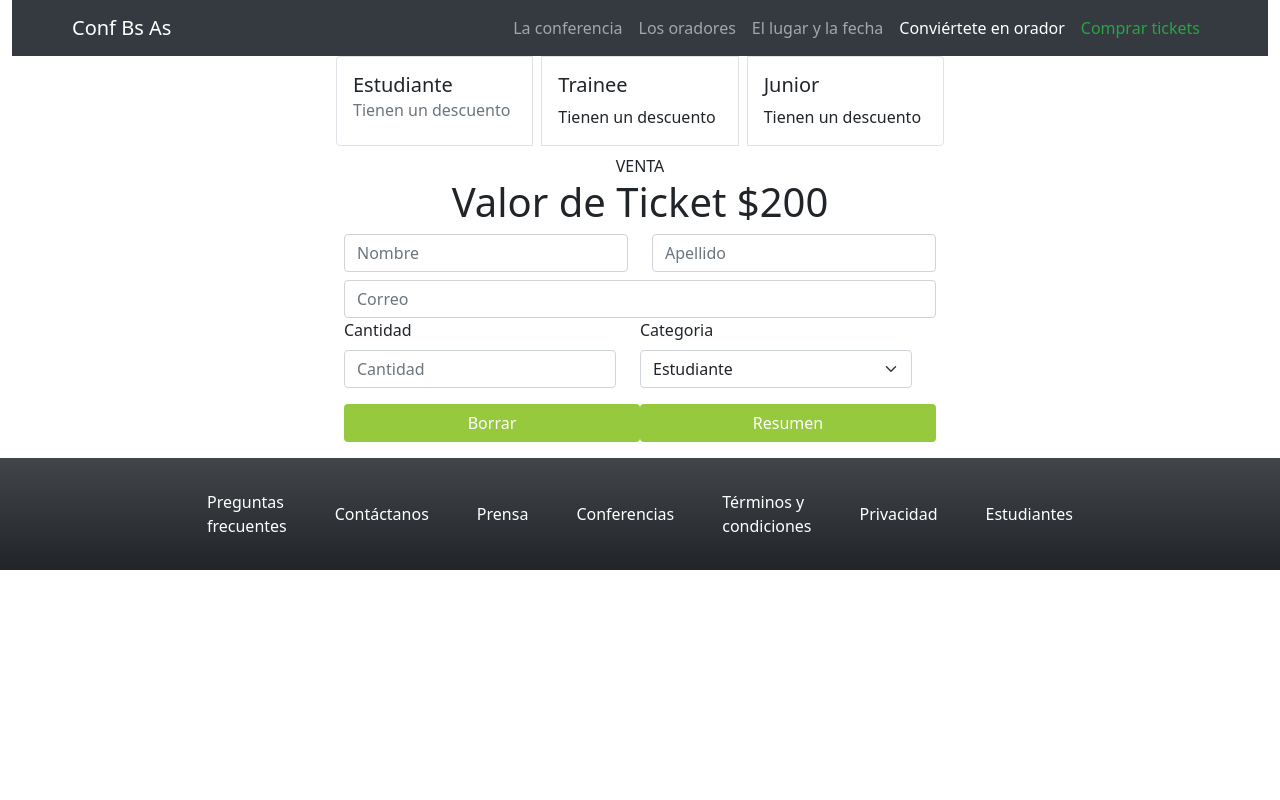
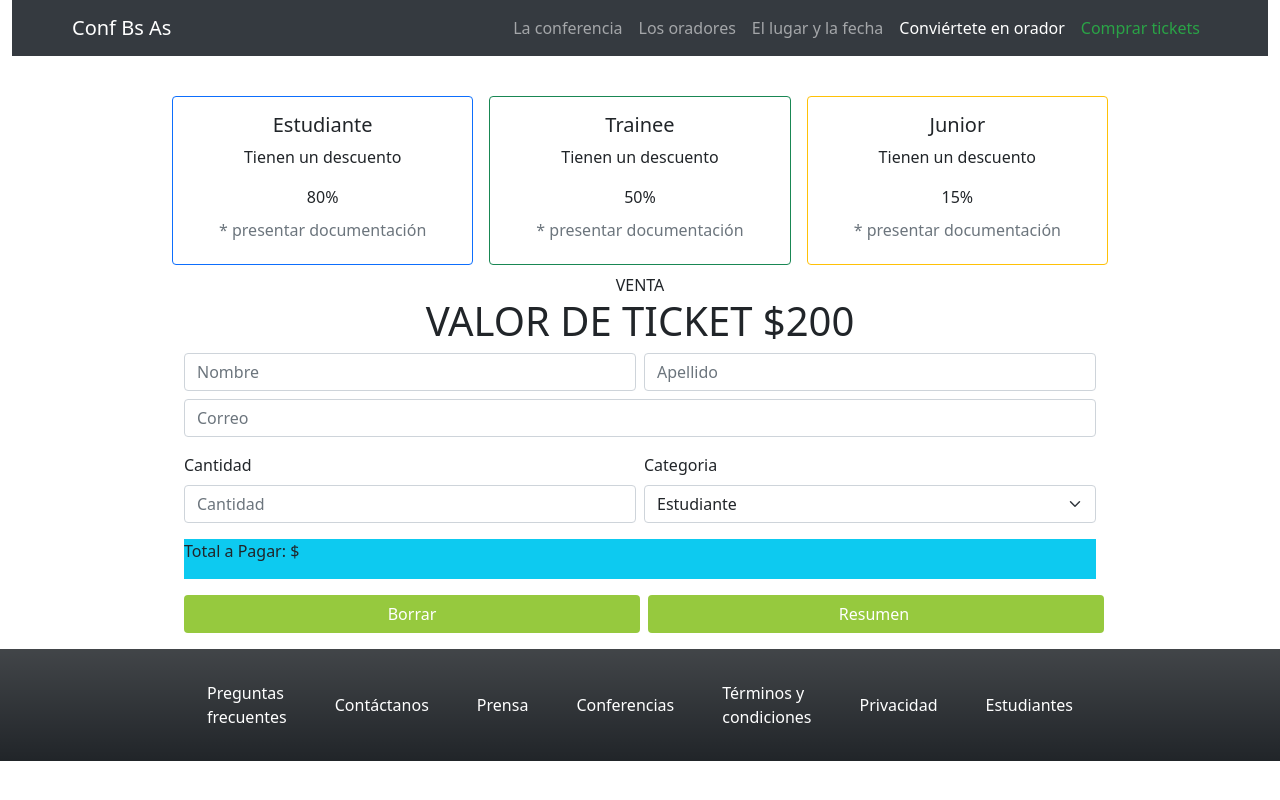
Before and after one commit to martin-arg/Proyecto-integrador-2, a plain HTML site: page index.html in a window 1280 px wide. Drawn offline with nearby package versions, Linux system fonts and the light colour scheme.

Commit message:
v0.4
correcion del css

```diff
--- a/index.html
+++ b/index.html
@@ -51,38 +51,40 @@
         </nav>
 
     </header>
-    <main class="container w-50">
+    <main class="container w-75">
 
         <!-- Sujetos -->
         <section>
 
-            <div class="card-group row-cols-sm-3">
-                <div class="card mx-1 border">
-
+            <div class="row row-cols-1 row-cols-lg-3 g-3 mt-4">
+                <div class="col">
+                    <div class="card border-primary text-center ">
                         <div class="card-body">
-
                             <h5 class="card-title">Estudiante</h5>
-                        <h6 class="card-subtitle mb-2 text-muted">Tienen un descuento</h6>
-                        <p class="card-text"></p>
-
+                            <p class="card-text">Tienen un descuento</p>
+                            <p class="card-text">80%</p>
+                            <h6 class="card-subtitle mb-2 text-muted">* presentar documentación</h6>
                         </div>
                     </div>
-                <div class="card mx-1 border">
-
+                </div>
+                <div class="col">
+                    <div class="card border-success text-center ">
                         <div class="card-body">
-
                             <h5 class="card-title">Trainee</h5>
                             <p class="card-text">Tienen un descuento</p>
-
+                            <p class="card-text">50%</p>
+                            <h6 class="card-subtitle mb-2 text-muted">* presentar documentación</h6>
                         </div>
                     </div>
-                <div class="card mx-1 border">
-
+                </div>
+                <div class="col">
+                    <div class="card border-warning text-center ">
                         <div class="card-body">
-
-
                             <h5 class="card-title">Junior</h5>
                             <p class="card-text">Tienen un descuento</p>
+                            <p class="card-text">15%</p>
+                            <h6 class="card-subtitle mb-2 text-muted">* presentar documentación</h6>
+                        </div>
                     </div>
                 </div>
             </div>
@@ -93,27 +95,30 @@
         <section class="container mt-2">
             <div class="container">
                 <h7 class="d-flex justify-content-center text-uppercase">Venta</h7>
-                <h1 class="d-flex justify-content-center">Valor de Ticket $200</h1>
+                <h1 class="d-flex justify-content-center">VALOR DE TICKET $200</h1>
+            </div>
 
-            </div>
             <form>
-                <div class="row">
-                    <div class="col">
+                <div class="flex-row">
+                    <div class="d-flex">
+                        <div class="pe-1 col-6">
                             <input type="text" class="form-control" placeholder="Nombre">
                         </div>
-                    <div class="col">
+                        <div class="ps-1 col-6">
                             <input type="text" class="form-control" placeholder="Apellido">
                         </div>
-                    <div class="mt-2">
+                    </div>
+                    <div class="mt-2 d-flex">
                         <input type="email" class="form-control" id="exampleFormControlInput1" placeholder="Correo">
                     </div>
-                    <div class="container-fluid row">
-                        <div class="col-6">
+
+                    <div class="d-flex mt-3">
+                        <div class="col-6 pe-1">
                             <label class="form-label">Cantidad</label>
                             <input type="text" class="form-control" placeholder="Cantidad">
                         </div>
 
-                        <div class="col-6">
+                        <div class="col-6 ps-1">
                             <label class="form-label">Categoria</label>
                             <select class="form-select" aria-label="Default select example">
 
@@ -124,10 +129,13 @@
                         </div>
                     </div>
                 </div>
-                <div class="d-flex">
-                    <button class="btn container-fluid text-white mt-3" type="submit"
+                <div class="d-flex mt-3 bg-info">
+                    <p>Total a Pagar: $</p>
+                </div>
+                <div class="d-flex pt-3">
+                    <button class="btn col-6 text-white  me-2" type="submit"
                         style="background-color: #96C93E;">Borrar</button>
-                    <button class="btn container-fluid text-white mt-3" type="submit"
+                    <button class="btn col-6 text-white ps-2" type="submit"
                         style="background-color: #96C93E;">Resumen</button>
                 </div>
             </form>
```
Lines whose indentation alone changed are shown as unchanged.
